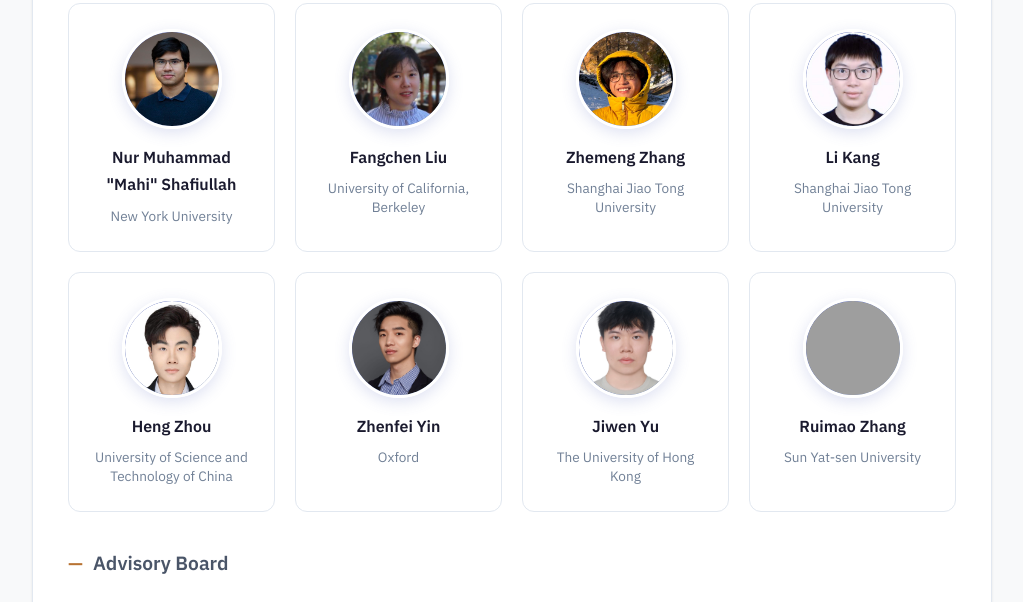
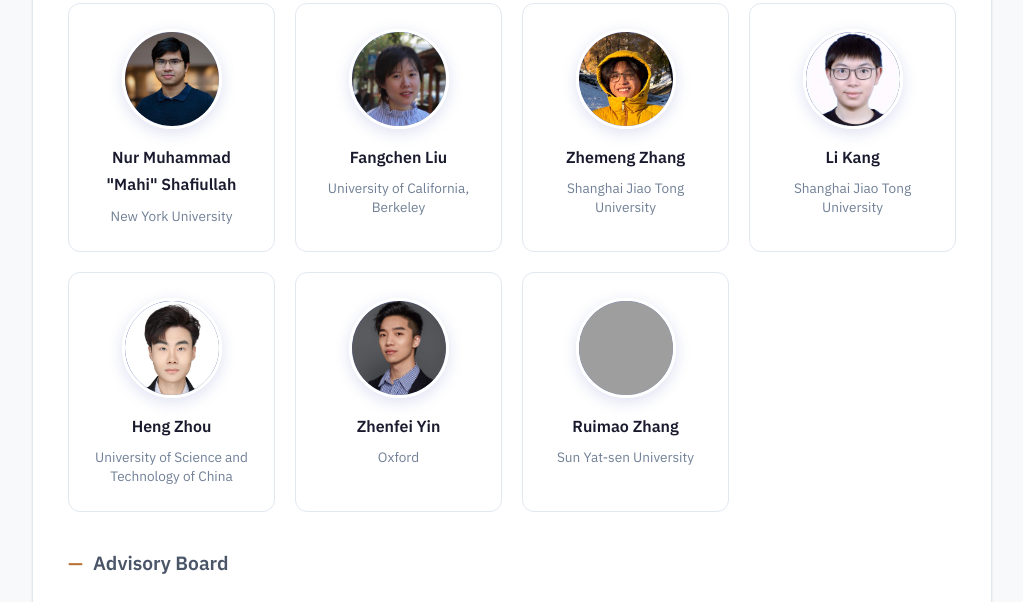
Before and after one commit to MARS-EAI/ICRA-SCI-MARS-Webpage, a plain HTML site: page index.html in a window 1280 px wide. Shown: the part 4992-5594 px from the top of the page, without its empty margins (128-1151 px from the left). Drawn offline with Linux system fonts and the light colour scheme; grey boxes are pictures that could not be loaded.

Commit message:
Update index.html

```diff
--- a/index.html
+++ b/index.html
@@ -820,11 +820,6 @@
                     <div class="person-name">Zhenfei Yin</div>
                     <div class="person-institute">Oxford</div>
                 </a>
-                <a class="person-card" href="https://yujiwen.github.io/" target="_blank" rel="noopener noreferrer">
-                    <div class="person-photo"><img src="assets/hk-jiwen-202404.jpg" alt="Jiwen Yu"></div>
-                    <div class="person-name">Jiwen Yu</div>
-                    <div class="person-institute">The University of Hong Kong</div>
-                </a>
                 <a class="person-card" href="http://www.zhangruimao.site/#" target="_blank" rel="noopener noreferrer">
                     <div class="person-photo"><img src="assets/Ruimao.png" alt="Ruimao Zhang"></div>
                     <div class="person-name">Ruimao Zhang</div>
```
